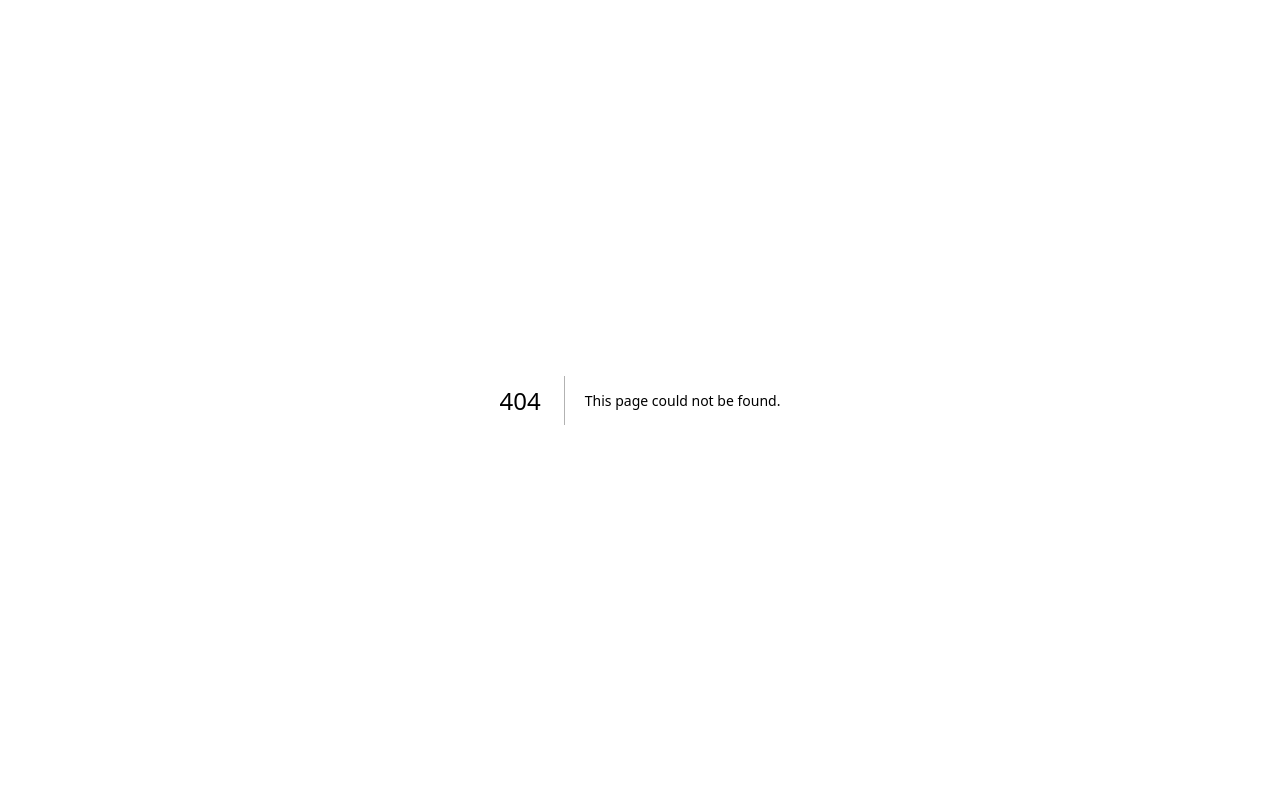
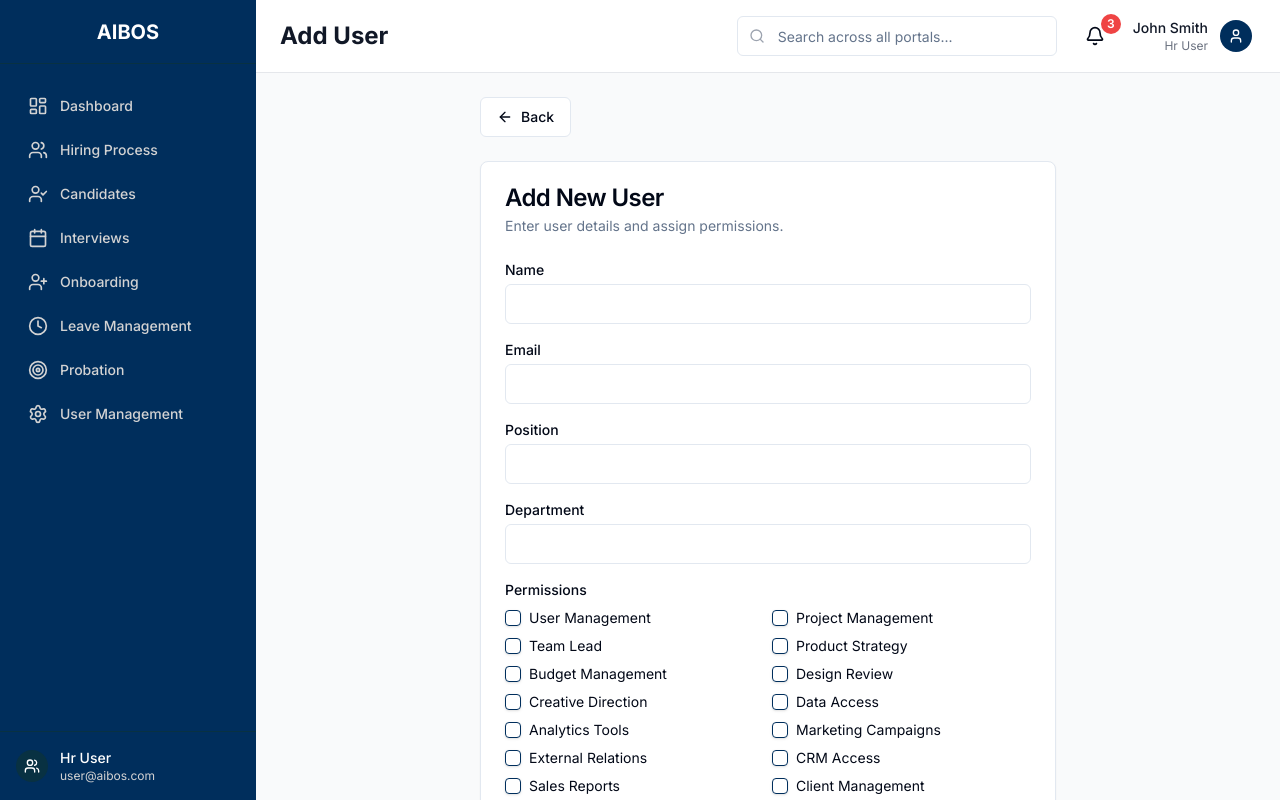
Before and after one commit to Landrian61/admin-portal-prototype, a Next.js app: page /hr/users/add in a window 1280 px wide. Before the commit this address had no page. Shown: the top 800 px of the page. Built offline with nearby package versions, Linux system fonts and the light colour scheme.

Commit message:
feat: add Add User page with form for user details and permissions management

```diff
--- /dev/null
+++ b/src/app/hr/users/add/page.tsx
@@ -0,0 +1,139 @@
+"use client";
+
+import { useState } from "react";
+import { useRouter } from "next/navigation";
+import { MainLayout } from "@/components/layout/main-layout";
+import { Card, CardContent, CardHeader, CardTitle, CardDescription } from "@/components/ui/card";
+import { Button } from "@/components/ui/button";
+import { Input } from "@/components/ui/input";
+import { Checkbox } from "@/components/ui/checkbox";
+import { ArrowLeft, CheckCircle } from "lucide-react";
+
+const allPermissions = [
+  "User Management",
+  "Project Management",
+  "Team Lead",
+  "Product Strategy",
+  "Budget Management",
+  "Design Review",
+  "Creative Direction",
+  "Data Access",
+  "Analytics Tools",
+  "Marketing Campaigns",
+  "External Relations",
+  "CRM Access",
+  "Sales Reports",
+  "Client Management",
+  "Code Repository",
+  "Development Tools",
+  "Product Tools",
+  "Analytics Access"
+];
+
+export default function AddUserPage() {
+  const router = useRouter();
+  const [name, setName] = useState("");
+  const [email, setEmail] = useState("");
+  const [position, setPosition] = useState("");
+  const [department, setDepartment] = useState("");
+  const [permissions, setPermissions] = useState<string[]>([]);
+  const [submitted, setSubmitted] = useState(false);
+
+  if (submitted) {
+    return (
+      <MainLayout userRole="hr" title="User Added">
+        <div className="flex flex-col items-center justify-center py-16">
+          <CheckCircle className="w-16 h-16 text-green-500 mb-4" />
+          <h2 className="text-2xl font-semibold mb-2">User Added!</h2>
+          <p className="text-gray-600 mb-6">The new user has been added (not persisted).</p>
+          <Button onClick={() => router.push(`/hr/users`)} size="lg">
+            Back to User Management
+          </Button>
+        </div>
+      </MainLayout>
+    );
+  }
+
+  return (
+    <MainLayout userRole="hr" title="Add User">
+      <div className="max-w-xl mx-auto space-y-6">
+        <Button variant="outline" onClick={() => router.back()}>
+          <ArrowLeft className="w-4 h-4 mr-2" />
+          Back
+        </Button>
+        <Card>
+          <CardHeader>
+            <CardTitle>Add New User</CardTitle>
+            <CardDescription>Enter user details and assign permissions.</CardDescription>
+          </CardHeader>
+          <CardContent className="space-y-4">
+            <form
+              onSubmit={e => {
+                e.preventDefault();
+                setSubmitted(true);
+              }}
+              className="space-y-4"
+            >
+              <div>
+                <label className="block text-sm font-medium mb-1">Name</label>
+                <Input
+                  value={name}
+                  onChange={e => setName(e.target.value)}
+                  required
+                />
+              </div>
+              <div>
+                <label className="block text-sm font-medium mb-1">Email</label>
+                <Input
+                  type="email"
+                  value={email}
+                  onChange={e => setEmail(e.target.value)}
+                  required
+                />
+              </div>
+              <div>
+                <label className="block text-sm font-medium mb-1">Position</label>
+                <Input
+                  value={position}
+                  onChange={e => setPosition(e.target.value)}
+                  required
+                />
+              </div>
+              <div>
+                <label className="block text-sm font-medium mb-1">Department</label>
+                <Input
+                  value={department}
+                  onChange={e => setDepartment(e.target.value)}
+                  required
+                />
+              </div>
+              <div>
+                <label className="block text-sm font-medium mb-2">Permissions</label>
+                <div className="grid grid-cols-1 sm:grid-cols-2 gap-2">
+                  {allPermissions.map((perm) => (
+                    <label key={perm} className="flex items-center space-x-2">
+                      <Checkbox
+                        checked={permissions.includes(perm)}
+                        onCheckedChange={checked => {
+                          if (checked) {
+                            setPermissions(prev => [...prev, perm]);
+                          } else {
+                            setPermissions(prev => prev.filter(p => p !== perm));
+                          }
+                        }}
+                      />
+                      <span className="text-sm">{perm}</span>
+                    </label>
+                  ))}
+                </div>
+              </div>
+              <div className="flex justify-end">
+                <Button type="submit">Add User</Button>
+              </div>
+            </form>
+          </CardContent>
+        </Card>
+      </div>
+    </MainLayout>
+  );
+}
--- a/src/app/hr/users/page.tsx
+++ b/src/app/hr/users/page.tsx
@@ -163,7 +163,7 @@ export default function UserManagementPage() {
               Export
             </Button>
           </div>
-          <Button>
+          <Button onClick={() => router.push('/hr/users/add')}>
             <Plus className="w-4 h-4 mr-2" />
             Add User
           </Button>
```
